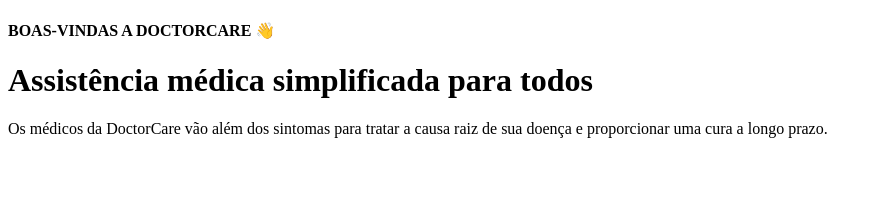
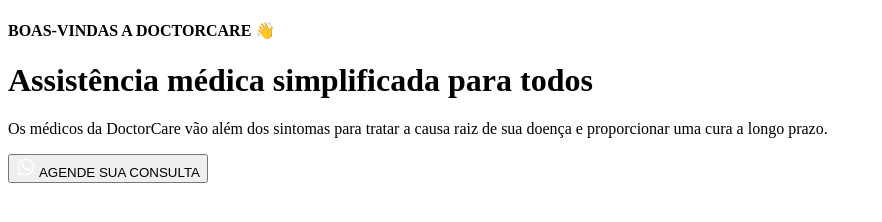
Before and after one commit to LucasSiqueira1/DoctorCare, a plain HTML site: page index.html in a window 1280 px wide. Shown: the whole page, without its empty margins (0-882 px from the left). Drawn offline with Linux system fonts and the light colour scheme.

Commit message:
whatsapp icon

```diff
--- a/index.html
+++ b/index.html
@@ -13,5 +13,8 @@
       Os médicos da DoctorCare vão além dos sintomas para tratar a causa raiz de
       sua doença e proporcionar uma cura a longo prazo.
     </p>
+    <button>
+      <img src="./images/whatsapp.svg" alt="" /> AGENDE SUA CONSULTA
+    </button>
   </body>
 </html>
```
Also changed, not shown: images/whatsapp.svg (added).
